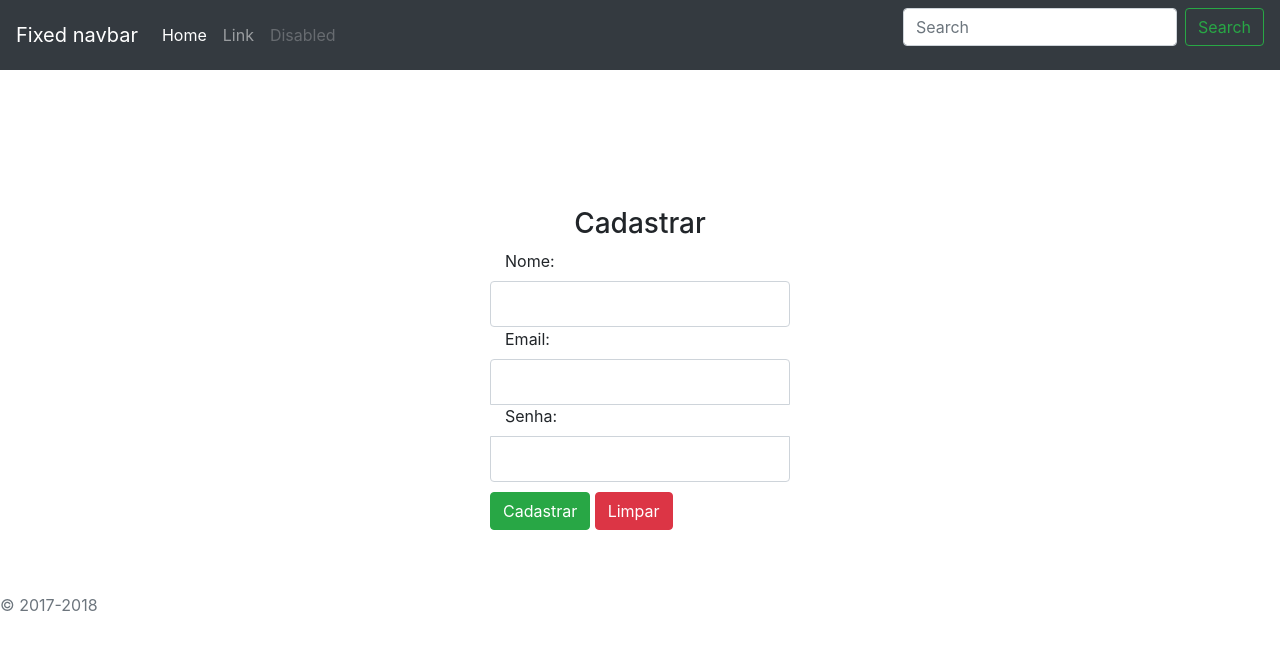
After one commit to Mixirim/painel_adm, a PHP site: page /cadastro.php in a window 1280 px wide. The commit adds this page. Shown: the top 650 px of the page. Run offline with PHP 8.4, Linux system fonts and the light colour scheme.

Commit message:
inclusão de cadastro de usuario e atualizacao em outros arquivos

```diff
--- a/cabecalho.php
+++ b/cabecalho.php
@@ -1,3 +1,7 @@
+<?php
+require_once "config.php";
+?>
+
 <!DOCTYPE html>
 <html lang="pt-br">
   <head>
--- /dev/null
+++ b/cadastro.php
@@ -0,0 +1,64 @@
+<?php
+//require_once "config.php";
+include ("cabecalho.php");
+?>
+
+<br/><br/><br/><br/>
+<div id="cadastro">
+	<form class="form-signin" method="post" action="?go=cadastrar">
+	<h3 class="text-center">Cadastrar</h3>
+		<div id="cad_table">
+			<label class="col-md-4 control-label">Nome:</label>
+			<input type="text" name="nome" id="nome" class="form-control input-md" />
+			<label class="col-md-4 control-label">Email:</label>
+			<input type="email" name="email" id="email" class="form-control input-md" />
+			<label class="col-md-4 control-label">Senha:</label>
+			<input type="password" name="senha" id="senha" class="form-control input-md" maxlength="15" />
+		<!--</div>-->
+
+				<!--<label class="col-md-4 control-label" for="btn_cad"></label>
+		        <div class="col-md-8">-->
+					<button id="btnCad" name="btn_cadastrar" class="btn btn-success">Cadastrar</button>
+		          	<button id="btnLimpar" name="btn_limpar" class="btn btn-danger">Limpar</button>
+					<!--<input type="submit" value="Cadastrar" id="btnCad">
+					<a href="./"><input type="button" value="Cancelar" class="btn" id="btnCancelar"></a>-->
+				<!--</div>-->
+		</div>
+	</form>
+</div>
+
+</body>
+</html>
+
+<?php
+if(@$_GET['go'] == 'cadastrar'){
+	$nome = $_POST['nome'];
+	$email = $_POST['email'];
+	//$user = $_POST['usuario'];
+	$pwd = $_POST['senha'];
+
+	if(empty($nome)){
+		echo "<script>alert('O preenchimento do campo NOME é obrigatório.'); history.back();</script>";
+	}elseif(empty($email)){
+		echo "<script>alert('O preenchimento do campo E-MAIL é obrigatório..'); history.back();</script>";
+	//}elseif(empty($user)){
+		//echo "<script>alert('Preencha todos os campos para se cadastrar.'); history.back();</script>";
+	}elseif(empty($pwd)){
+		echo "<script>alert('O preenchimento do campo SENHA é obrigatório..'); history.back();</script>";
+	}else{
+		$query1 = mysql_num_rows(mysql_query("SELECT * FROM usuario WHERE email = '$email'"));
+		if($query1 == 1){
+			echo "<script>alert('Este e-mail já está cadastrado.'); history.back();</script>";
+		}else{
+			mysql_query("insert into usuario (nome, email, senha, data) values ('$nome','$email','$pwd', NOW())");
+			echo "<script>alert('Usuário cadastrado com sucesso.');</script>";
+			echo "<meta http-equiv='refresh' content='0, url=./'>";
+		}
+	}
+}
+
+?>
+
+<?php
+	include ("rodape.php");
+?>
--- a/login.php
+++ b/login.php
@@ -20,6 +20,7 @@ if (!isset($_SESSION['user_session']) && !isset($_SESSION['pwd_session'])) {
 
       <button class="btn btn-lg btn-primary btn-block" type="submit" id="btnEntrar">Entrar</button>
     </form>
+    <p><a href="cadastro.php">Clique aqui para se cadastrar</a></p>
   </div>
 
 <?php
```
